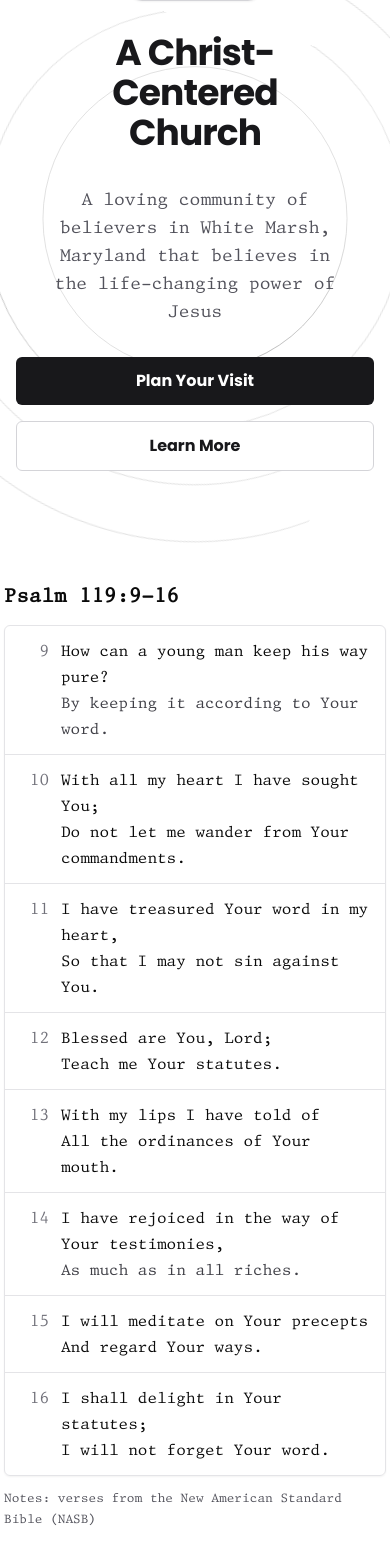
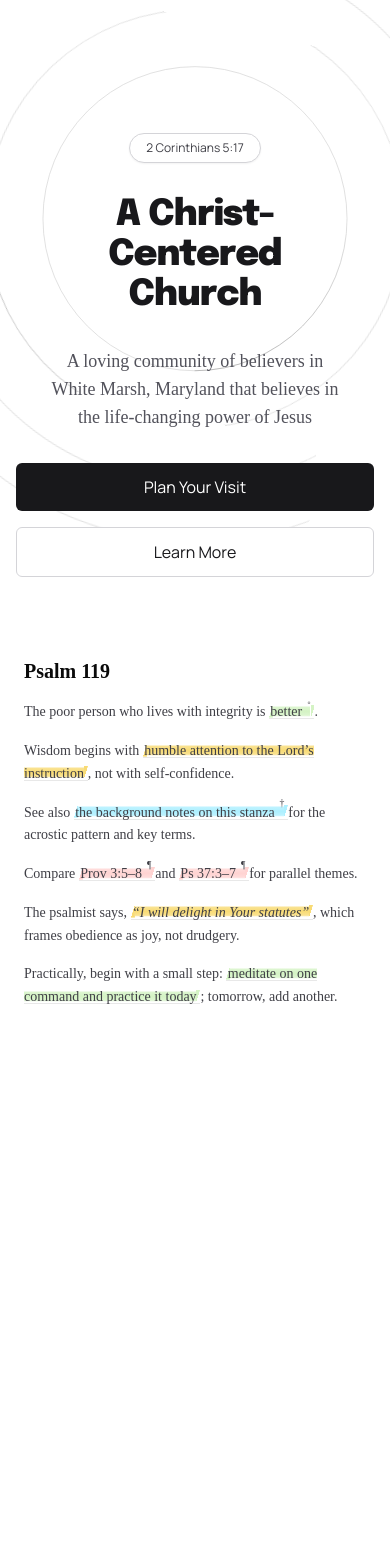
Before and after one commit to AbreuOliver/new-life-baptist-website, a SvelteKit app: page / in a window 390 px wide. Shown: the part 220-1788 px from the top of the page. After the commit the page ends 1309 px from the top, so only its background shows below. Built offline with nearby package versions, Linux system fonts and the light colour scheme; a web font is replaced by a local one; what tailwindcss-animated would draw is missing.

Commit message:
added new font, centered mobile heroOrbit text, removed code

```diff
--- a/src/app.html
+++ b/src/app.html
@@ -1,31 +1,25 @@
 <!doctype html>
 <html lang="en">
   <head>
-    <!-- Essential Meta Tags -->
     <meta charset="UTF-8" />
     <meta name="viewport" content="width=device-width, initial-scale=1" />
 
-    <!-- Title -->
     <title>
       New Life Baptist Church | Offering Truth, Hope, and Community in Jesus
     </title>
 
-    <!-- Meta Description -->
     <meta
       name="description"
       content="Welcome to Emmanuel Baptist Church in La Grange, NC. We are a community committed to offering Truth, Hope, and Community in Jesus through worship, fellowship, and service. Join us for services and events."
     />
 
-    <!-- Keywords -->
     <meta
       name="keywords"
       content="Emmanuel Baptist Church, La Grange NC, Christian community, worship, faith, fellowship, Sunday service, offering truth, hope, and community in Jesus, ebc, baptist, church, loving, la grange, La Grange, Goldsboro NC, Eastern NC"
     />
 
-    <!-- Robots -->
     <meta name="robots" content="index, follow" />
 
-    <!-- Open Graph / Facebook Meta Tags -->
     <meta property="og:title" content="Emmanuel Baptist Church - Home" />
     <meta
       property="og:description"
@@ -37,7 +31,6 @@
     />
     <meta property="og:url" content="https://emmanuelbaptistnc.org/" />
 
-    <!-- Twitter Meta Tags (optional) -->
     <meta name="twitter:card" content="summary_large_image" />
     <meta
       name="twitter:title"
@@ -52,16 +45,12 @@
       content="https://ik.imagekit.io/bip1v395ybp/Emmanuel%20Baptist%20Church/mini-ebc-building_41eFlI4MT.webp?updatedAt=1729401487644"
     />
 
-    <!-- Favicon and Icons -->
-    <!-- <link rel="apple-touch-icon" sizes="180x180"
-		href="https://ik.imagekit.io/bip1v395ybp/Emmanuel%20Baptist%20Church/enhanced-ebc-logo_l5IL9JeGl.svg?updatedAt=1725170941218" /> -->
     <link
       rel="icon"
       href="https://ik.imagekit.io/bip1v395ybp/NewLife-logo_5VL9eVoJt.svg?updatedAt=1761358958803"
       type="image/vnd.microsoft.icon"
     />
 
-    <!-- IMAGES -->
     <link
       rel="preload"
       as="image"
@@ -82,30 +71,26 @@
       as="image"
       href="https://ik.imagekit.io/bip1v395ybp/Emmanuel%20Baptist%20Church/mini-ebc-involvement_mp7Evs0hb.webp?updatedAt=1729398571608"
     />
-    <!-- NEWLY ADDED -->
+
+    <link rel="preconnect" href="https://fonts.gstatic.com" crossorigin />
+
+    <link rel="preconnect" href="https://fonts.googleapis.com" />
+    <link rel="preconnect" href="https://fonts.gstatic.com" crossorigin />
     <link
-      href="https://fonts.googleapis.com/css2?family=Albert+Sans:wght@400;700&family=DM+Sans:wght@400;700&family=Lato:wght@400;700&family=Manrope:wght@400;700&family=Montserrat:wght@400;700&family=Poppins:wght@400;700&family=Raleway:wght@400;700&family=Space+Grotesk:wght@400;700&display=swap"
-      rel="stylesheet"
-    />
-    <!-- END NEWLY ADDED -->
-    <link rel="preconnect" href="https://fonts.gstatic.com" crossorigin />
-    <!-- <link
-      href="https://fonts.googleapis.com/css2?family=Figtree:ital,wght@0,300..900;1,300..900&family=Manrope:wght@200..800&display=swap"
-      rel="stylesheet"
-    /> -->
-    <link
-      href="https://fonts.googleapis.com/css2?family=Figtree:ital,wght@0,300..900;1,300..900&family=Manrope:wght@200..800&family=Instrument+Sans:ital,wght@0,200..900;1,200..900&family=Instrument+Serif:ital,wght@0,200..900;1,200..900&display=swap"
+      href="https://fonts.googleapis.com/css2?family=Cormorant+Garamond:ital,wght@0,300..700;1,300..700&family=Epilogue:ital,wght@0,100..900;1,100..900&family=Figtree:ital,wght@0,300..900;1,300..900&family=Instrument+Serif:ital@0;1&family=Manrope:wght@200..800&display=swap"
       rel="stylesheet"
     />
 
     <link rel="preload" href="https://rsms.me/inter/inter.css" as="style" />
     <link rel="stylesheet" href="https://rsms.me/inter/inter.css" />
+
     <script
       defer
       src="https://api.pirsch.io/pa.js"
       id="pianjs"
       data-code="BST47bCDJ6H3wxGC3GUKWRNms70GvSkX"
     ></script>
+
     %sveltekit.head%
   </head>
 
--- a/src/global.css
+++ b/src/global.css
@@ -103,7 +103,10 @@ html {
   /* font-family: "Instrument Sans", sans; */
 
   /* Crossover geometric and semi-rounded */
-  /* font-family: "Manrope", sans-serif; */
+  font-family: "Manrope", sans-serif;
+
+  /* Epilogue, yoooo */
+  /* font-family: "Epilogue", sans-serif; */
 
   /* Primary choice for a Figtree feel */
   /* font-family: "DM Sans", sans-serif; */
@@ -116,6 +119,10 @@ html {
 
   /* +1 Elegant, crisp geometric sans */
   /* font-family: "Raleway", sans-serif; */
+}
+
+h1 {
+  font-family: "Epilogue", sans-serif;
 }
 
 .special-serif {
--- a/src/lib/components/HeroOrbit.svelte
+++ b/src/lib/components/HeroOrbit.svelte
@@ -133,12 +133,14 @@
     <div
       class="flex flex-col justify-center items-center z-5 mx-auto w-full min-h-[85vh] h-full"
     >
-      <div class="mx-auto max-w-2xl space-y-8 text-center w-12/12">
+      <div
+        class="mx-auto max-w-2xl space-y-8 text-center w-12/12 absolute bottom-0 md:relative"
+      >
         <div
           class="flex justify-center items-center m-1 font-medium py-2 px-4 rounded-full text-zinc-700 bg-white border border-zinc-300 w-fit mx-auto shadow-sm"
         >
           <div
-            class="text-xs font-normal leading-none max-w-full flex-initial bg-white"
+            class="my-auto text-xs font-normal leading-none max-w-full flex-initial bg-white"
           >
             2 Corinthians 5:17
           </div>
@@ -159,14 +161,14 @@
         <div class="mt-8 flex flex-col items-center justify-center gap-4">
           <a
             href={cta.href}
-            class="inline-flex items-center justify-center rounded-md bg-zinc-900 px-6 py-3 text-base font-semibold text-white hover:bg-zinc-800 focus:outline-none focus-visible:ring-2 focus-visible:ring-zinc-400 md:w-60 w-11/12 mx-auto"
+            class="inline-flex items-center justify-center rounded-md bg-zinc-900 px-6 py-3 text-base font-normal text-white hover:bg-zinc-800 focus:outline-none focus-visible:ring-2 focus-visible:ring-zinc-400 md:w-60 w-11/12 mx-auto"
           >
             {cta.label}
           </a>
           {#if secondary?.href}
             <a
               href={secondary.href}
-              class="inline-flex items-center justify-center rounded-md border border-zinc-300 bg-white px-6 py-3 text-base font-semibold text-zinc-900 hover:bg-zinc-50 focus:outline-none focus-visible:ring-2 focus-visible:ring-zinc-300 md:w-60 w-11/12 mx-auto"
+              class="inline-flex items-center justify-center rounded-md border border-zinc-300 bg-white px-6 py-3 text-base font-normal text-zinc-900 hover:bg-zinc-50 focus:outline-none focus-visible:ring-2 focus-visible:ring-zinc-300 md:w-60 w-11/12 mx-auto"
             >
               {secondary.label}
             </a>
--- a/src/routes/+page.svelte
+++ b/src/routes/+page.svelte
@@ -66,149 +66,14 @@
   <HeroOrbit
     title="A Christ-Centered Church"
     subtitle="A loving community of believers in White Marsh, Maryland that believes in the life-changing power of Jesus"
-    cta={{ label: "Plan Your Visit", href: "/start" }}
-    secondary={{ label: "Learn More", href: "/video" }}
-    items={orbitItems}
+    cta={{ label: "Plan Your Visit", href: "/plan-your-visit" }}
+    secondary={{ label: "Learn More", href: "/about" }}
   />
 
-  <div class="mx-auto w-screen special-serif h-fit p-1 pb-40">
-    <article class="mx-auto max-w-prose">
-      <header class="mb-4">
-        <h2 class="text-xl font-semibold tracking-wide">Psalm 119:9–16</h2>
-        <!-- <p class="text-xs uppercase tracking-wider text-zinc-500">
-          NASB (excerpt)
-        </p> -->
-      </header>
-
-      <!-- verses -->
-      <ol
-        role="list"
-        class="divide-y divide-zinc-200 rounded-md border border-zinc-200 bg-white/70 shadow-sm"
-      >
-        <!-- v9 -->
-        <li class="grid grid-cols-[2rem,1fr] gap-x-3 p-3 leading-relaxed">
-          <span
-            class="col-[1] select-none text-right font-medium tabular-nums text-zinc-500"
-            >9</span
-          >
-          <p class="col-[2]">
-            How can a young man keep his way pure?<br />
-            <span class="text-zinc-700"
-              >By keeping it according to Your word.</span
-            >
-          </p>
-        </li>
-
-        <!-- v10 -->
-        <li class="grid grid-cols-[2rem,1fr] gap-x-3 p-3 leading-relaxed">
-          <span
-            class="col-[1] select-none text-right font-medium tabular-nums text-zinc-500"
-            >10</span
-          >
-          <p class="col-[2]">
-            With all my heart I have sought You;<br />
-            Do not let me wander from Your commandments.
-          </p>
-        </li>
-
-        <!-- v11 -->
-        <li class="grid grid-cols-[2rem,1fr] gap-x-3 p-3 leading-relaxed">
-          <span
-            class="col-[1] select-none text-right font-medium tabular-nums text-zinc-500"
-            >11</span
-          >
-          <p class="col-[2]">
-            I have treasured Your word in my heart,<br />
-            So that I may not sin against You.
-          </p>
-        </li>
-
-        <!-- v12 -->
-        <li class="grid grid-cols-[2rem,1fr] gap-x-3 p-3 leading-relaxed">
-          <span
-            class="col-[1] select-none text-right font-medium tabular-nums text-zinc-500"
-            >12</span
-          >
-          <p class="col-[2]">
-            Blessed are You, Lord;<br />
-            Teach me Your statutes.
-          </p>
-        </li>
-
-        <!-- v13 -->
-        <li class="grid grid-cols-[2rem,1fr] gap-x-3 p-3 leading-relaxed">
-          <span
-            class="col-[1] select-none text-right font-medium tabular-nums text-zinc-500"
-            >13</span
-          >
-          <p class="col-[2]">
-            With my lips I have told of<br />
-            All the ordinances of Your mouth.
-          </p>
-        </li>
-
-        <!-- v14 -->
-        <li class="grid grid-cols-[2rem,1fr] gap-x-3 p-3 leading-relaxed">
-          <span
-            class="col-[1] select-none text-right font-medium tabular-nums text-zinc-500"
-            >14</span
-          >
-          <p class="col-[2]">
-            I have rejoiced in the way of Your testimonies,<br />
-            <span class="text-zinc-700">As much as in all riches.</span>
-          </p>
-        </li>
-
-        <!-- v15 -->
-        <li class="grid grid-cols-[2rem,1fr] gap-x-3 p-3 leading-relaxed">
-          <span
-            class="col-[1] select-none text-right font-medium tabular-nums text-zinc-500"
-            >15</span
-          >
-          <p class="col-[2]">
-            I will meditate on Your precepts<br />
-            And regard Your ways.
-          </p>
-        </li>
-
-        <!-- v16 -->
-        <li class="grid grid-cols-[2rem,1fr] gap-x-3 p-3 leading-relaxed">
-          <span
-            class="col-[1] select-none text-right font-medium tabular-nums text-zinc-500"
-            >16</span
-          >
-          <p class="col-[2]">
-            I shall delight in Your statutes;<br />
-            I will not forget Your word.
-          </p>
-        </li>
-      </ol>
-
-      <!-- footnotes (optional) -->
-      <aside class="mt-3 text-[0.8rem] leading-relaxed text-zinc-600">
-        <p class="mb-1">
-          <span class="font-medium">Notes:</span> verses from the New American Standard
-          Bible (NASB)
-        </p>
-      </aside>
-    </article>
-  </div>
-  <!-- <PaperPage tone="cream" grid={300} showHoles={false} className="w-screen"> -->
-  <!-- <div class="max-w-2xl mx-auto min-h-60 p-4">
-      <h2 class="text-xl font-semibold mb-2 special-serif">Psalm 119</h2>
-      <p class="text-sm text-zinc-700 leading-relaxed special-serif">
-        The poor person who lives with integrity is
-        <Highlight
-          color={green}
-          href="https://example.com"
-          mark="◦"
-          ariaLabel="External link"
-        >
-          better
-        </Highlight>.
-      </p>
-    </div> -->
-  <div class="max-w-2xl mx-auto min-h-60 p-4 space-y-4 pb-20">
+  <div
+    class="max-w-2xl mx-auto min-h-60 px-6 space-y-4 pb-20"
+    style="margin-top: 5rem;"
+  >
     <h2 class="text-xl font-semibold special-serif">Psalm 119</h2>
 
     <p class="text-sm text-zinc-700 leading-relaxed special-serif">
@@ -284,5 +149,4 @@
       </Highlight>; tomorrow, add another.
     </p>
   </div>
-  <!-- </PaperPage> -->
 </div>
```
Also changed, not shown: src/lib/components/Header.svelte (+6 -7 lines), static/fonts/TriplicateRegular.woff2 (deleted).
